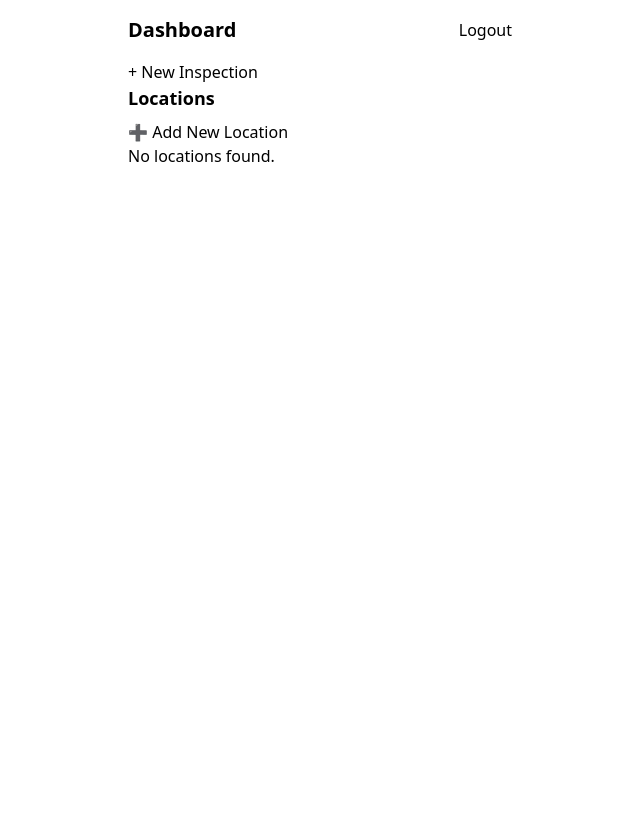
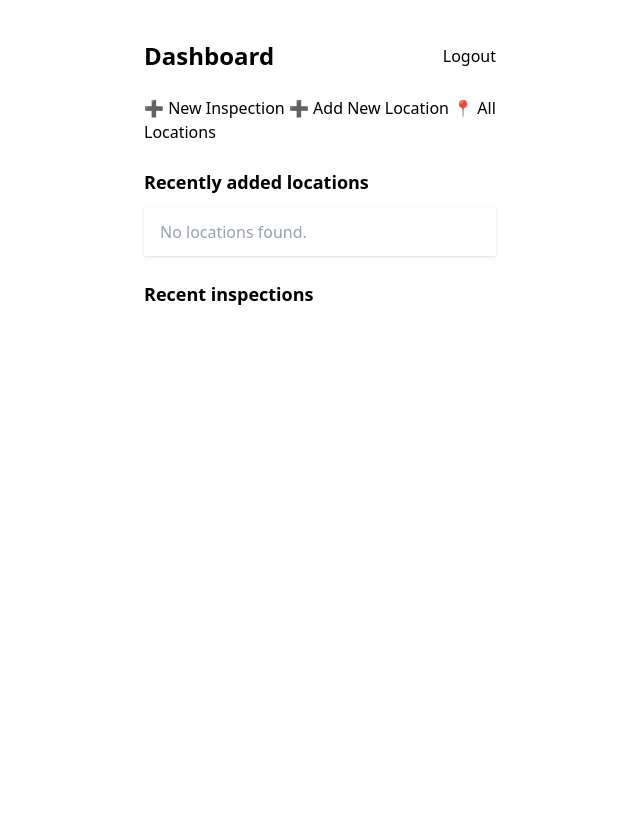
Before and after one commit to hirusha-adi/phi-data-collection, a Flask app: page /dashboard in a window 1280 px wide. Shown: the top 815 px of the page, without its empty margins (320-960 px from the left). Before the commit the page ends 162 px from the top, so only its background shows below. Run offline with Flask 3, Linux system fonts and the light colour scheme; a user stored in the database is signed in; some libraries are stand-ins or nearby versions.

Commit message:
make the UI nice

```diff
--- a/app/templates/dashboard.html
+++ b/app/templates/dashboard.html
@@ -1,32 +1,61 @@
 {% extends "layout.html" %}
 {% block title %}Dashboard{% endblock %}
 {% block content %}
-<div class="flex justify-between items-center mb-4">
-  <h2 class="text-xl font-bold">Dashboard</h2>
+
+<div class="min-h-screen px-4 py-6 bg-base-200">
+
+  <!-- Header -->
+  <div class="flex items-center justify-between mb-6">
+    <h2 class="text-2xl font-bold text-primary">Dashboard</h2>
     <a href="{{ url_for('main.logout') }}" class="btn btn-sm btn-error">Logout</a>
   </div>
 
-<a href="{{ url_for('main.add_form') }}" class="btn btn-success w-full mb-4">+ New Inspection</a>
+  <!-- Action Buttons -->
+  <div class="space-y-3 mb-6">
+    <a href="{{ url_for('main.add_form') }}" class="btn btn-success w-full">➕ New Inspection</a>
+    <a href="{{ url_for('main.add_location') }}" class="btn btn-primary w-full">➕ Add New Location</a>
+    <!-- DO NOT TOUCH THIS LINK -->
+    <a href="{{ url_for('main.add_location') }}" class="btn btn-outline w-full">📍 All Locations</a>
+  </div>
 
-<h3 class="text-lg font-semibold mb-2">Locations</h3>
-<ul class="menu bg-base-100 rounded-box">
-  <a href="{{ url_for('main.add_location') }}" class="btn btn-primary w-full mt-4">➕ Add New Location</a>
+  <!-- Locations -->
+<h3 class="text-lg font-semibold mb-3">Recently added locations</h3>
+<div class="bg-base-100 rounded-box mb-6 divide-y divide-base-300 max-h-60 overflow-y-auto shadow">
+  <ul class="menu">
     {% for location in locations %}
       <li>
-      <a href="{{ url_for('main.view_forms', location_id=location.id) }}">
-        📍 {{ location.name }} ({{ location.area.name }})
+        <a href="{{ url_for('main.view_forms', location_id=location.id) }}" class="flex items-center justify-between px-4 py-3 hover:bg-base-200">
+          <span>📍 {{ location.name }}</span>
+          <span class="text-xs text-gray-500">{{ location.area.name }}</span>
         </a>
       </li>
     {% else %}
-    <li><span>No locations found.</span></li>
+      <li class="px-4 py-3 text-gray-400">No locations found.</li>
+    {% endfor %}
+  </ul>
+</div>
+
+
+  <!-- Inspection Forms -->
+  <h3 class="text-lg font-semibold mb-3">Recent inspections</h3>
+  <ul class="space-y-3">
+    {% for form in forms %}
+      <div class="collapse collapse-arrow border border-base-300 rounded-lg bg-base-100">
+        <input type="radio" name="accordion" {% if loop.first %}checked{% endif %} />
+        <div class="collapse-title font-medium text-sm">
+          {{ form.location.name }}, {{ form.location.area.name }} <br>
+          <span class="text-xs text-gray-500">{{ form.created_at.strftime('%Y-%m-%d %H:%M') }}</span>
+        </div>
+        <div class="collapse-content text-sm">
+          <p><strong>Cockroaches:</strong> {{ 'Yes' if form.cockroaches else 'No' }}</p>
+          <p><strong>By:</strong> {{ form.user.name }}</p>
+          <p><strong>Last Updated:</strong> {{ form.last_updated.strftime('%Y-%m-%d %H:%M') }}</p>
+          <a href="{{ url_for('main.edit_form', form_id=form.id) }}" class="btn btn-sm btn-outline btn-primary mt-3">✏️ Edit</a>
+        </div>
+      </div>
     {% endfor %}
   </ul>
 
-
-<ul>
-  {% for form in forms %}
-  <li>🕒 {{ form.created_at.strftime('%Y-%m-%d %H:%M') }} - {{ form.location.name }}, {{ form.location.area.name }}</li>
-  {% endfor %}
-</ul>
+</div>
 
 {% endblock %}
```
Lines whose indentation alone changed are shown as unchanged.
